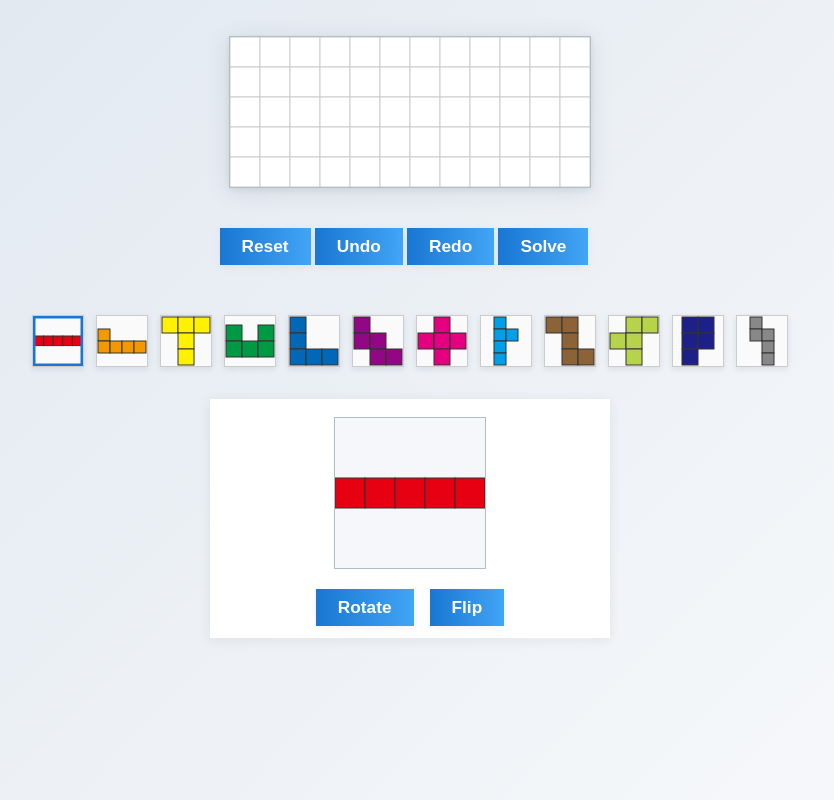
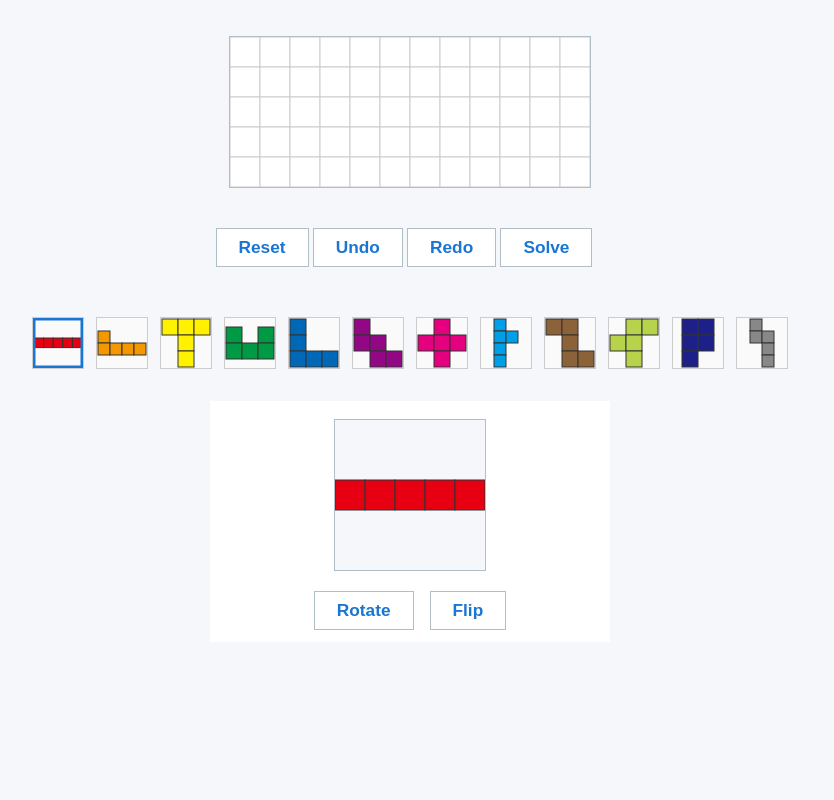
Before and after one commit to mizsat/katamino, a plain HTML site: page index.html in a window 1280 px wide. Shown: the whole page, without its empty margins (230-1064 px from the left). Drawn offline with Linux system fonts and the light colour scheme.

Commit message:
フラットデザイン

```diff
--- a/style.css
+++ b/style.css
@@ -1,6 +1,6 @@
 body {
   font-family: 'Segoe UI', 'Hiragino Sans', Arial, sans-serif;
-  background: linear-gradient(135deg, #e0e7ef 0%, #f8fafc 100%);
+  background: #f5f7fa;
   margin: 0;
   padding: 0;
   min-height: 100vh;
@@ -10,7 +10,6 @@ body {
 }
 
 #board {
-  box-shadow: 0 4px 24px rgba(30,40,60,0.10), 0 1.5px 6px rgba(30,40,60,0.08);
   background: #fff;
   display: block;
   margin-top: 36px;
@@ -21,7 +20,6 @@ body {
   width: 100%;
   max-width: 400px;
   background: #fff;
-  box-shadow: 0 2px 12px rgba(30,40,60,0.08);
   display: flex;
   flex-direction: column;
   align-items: center;
@@ -43,18 +41,18 @@ body {
   margin-top: 8px;
   padding: 8px 22px;
   font-size: 1.08rem;
-  border: none;
-  background: linear-gradient(90deg, #1976d2 0%, #42a5f5 100%);
-  color: #fff;
+  border: 1.2px solid #b0bec5;
+  background: #fff;
+  color: #1976d2;
   font-weight: 600;
-  box-shadow: 0 2px 8px rgba(25, 118, 210, 0.08);
   cursor: pointer;
-  transition: background 0.18s, box-shadow 0.18s, transform 0.12s;
+  transition: background 0.18s, color 0.18s, border 0.18s, transform 0.12s;
 }
 #rotate-piece:hover, #flip-piece:hover, #reset-board:hover, #undo-board:hover, #redo-board:hover, #solve-board:hover {
-  background: linear-gradient(90deg, #1565c0 0%, #64b5f6 100%);
-  box-shadow: 0 4px 16px rgba(25, 118, 210, 0.13);
-  transform: translateY(-2px) scale(1.04);
+  background: #e3eaf3;
+  color: #1565c0;
+  border: 1.2px solid #1976d2;
+  transform: translateY(-1px) scale(1.03);
 }
 #piece-list {
   display: flex;
@@ -64,17 +62,14 @@ body {
   margin-top: 18px;
 }
 #piece-list canvas {
-  box-shadow: 0 1.5px 6px rgba(30,40,60,0.10);
   background: #f8fafc;
   border: 1.2px solid #b0bec5;
-  transition: box-shadow 0.18s, border 0.18s;
+  transition: border 0.18s;
 }
 #piece-list canvas:hover {
-  box-shadow: 0 4px 16px rgba(25, 118, 210, 0.13);
   border: 1.5px solid #1976d2;
 }
 
-/* ボタン行の中央寄せ・余白 */
 div[style*="text-align: center"] {
   margin-top: 32px !important;
   margin-bottom: 8px;
```
